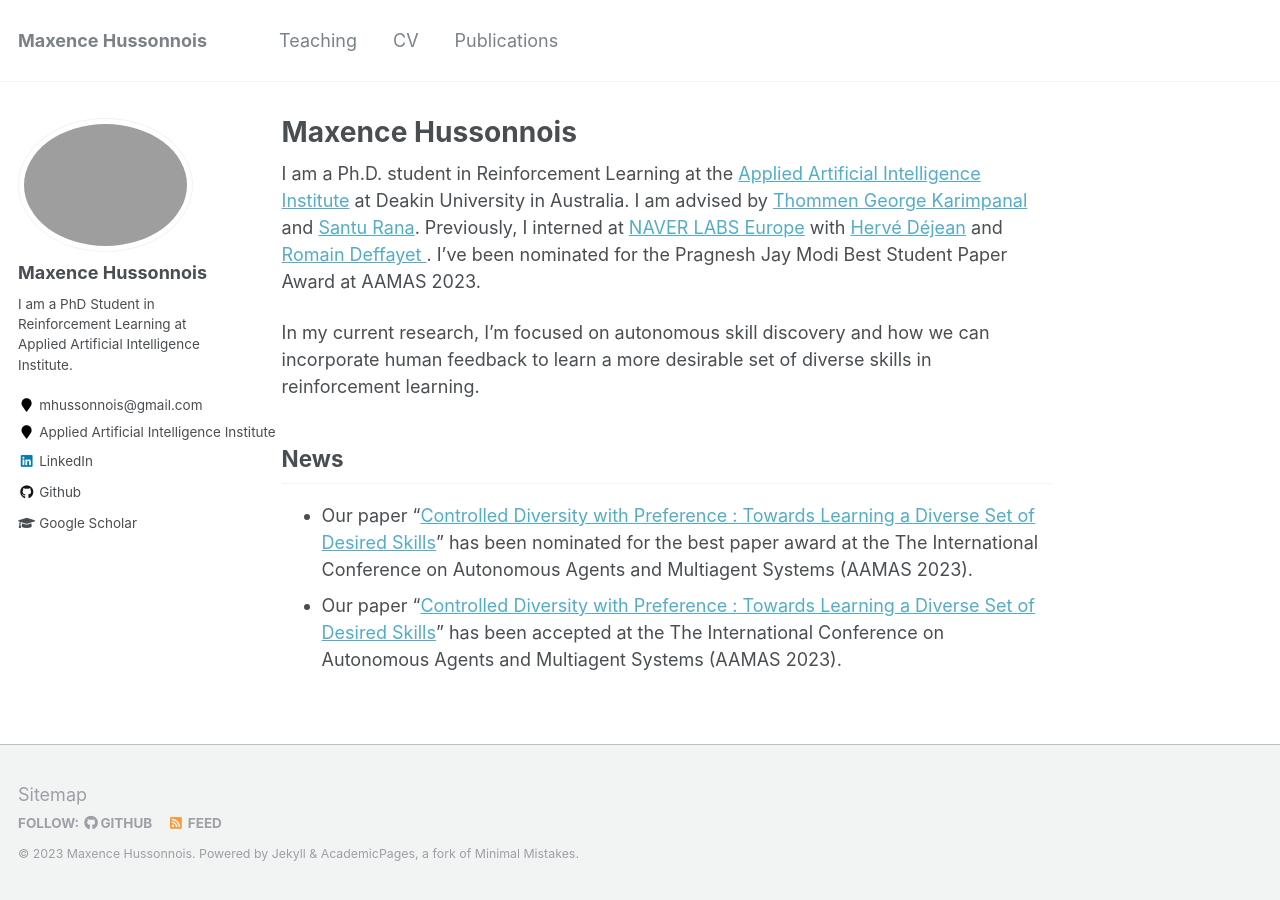
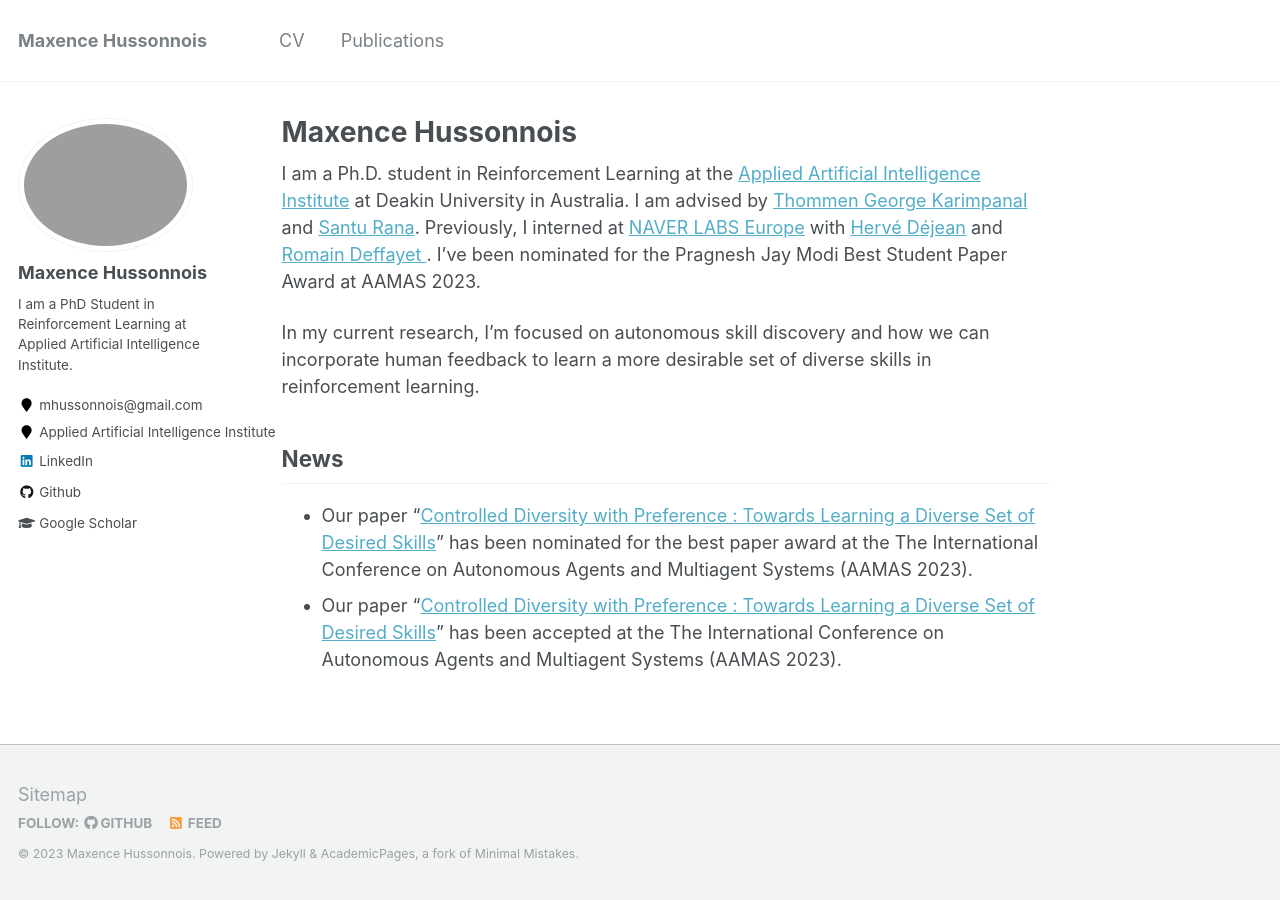
Before and after one commit to HussonnoisMaxence/HussonnoisMaxence.github.io, a Jekyll site: the page built from _pages/about.md, in a window 1280 px wide. Built offline with Jekyll 4.4.1, drawn with Linux system fonts in a browser that asks for light colours.

Commit message:
Initial commit

```diff
--- a/_data/navigation.yml
+++ b/_data/navigation.yml
@@ -1,10 +1,7 @@
 # main links links
 main:
-  - title: "Teaching"
-    url: /teaching/
-
   - title: "CV"
-    url: https://drive.google.com/file/d/1d2RxcU8OIKhxePA98ZZZHlF80hfC6_CO/view?usp=sharing
+    url: https://drive.google.com/file/d/1rEUuXRRybneTG9RaQ0CrQTE8Q2UCwS1t/view?usp=sharing
 
   - title: "Publications"
     url: /publications/
--- /dev/null
+++ b/sftp.json
@@ -0,0 +1,6 @@
+
+{
+    "host": "login.ai.deakin.edu.au",
+    "username": "s222126776",
+    "remotePath": "/home/s222126776/website/HussonnoisMaxence.github.io/"
+}
```
Also changed, not shown: images/drawing.jpg (added), 2 other files.
